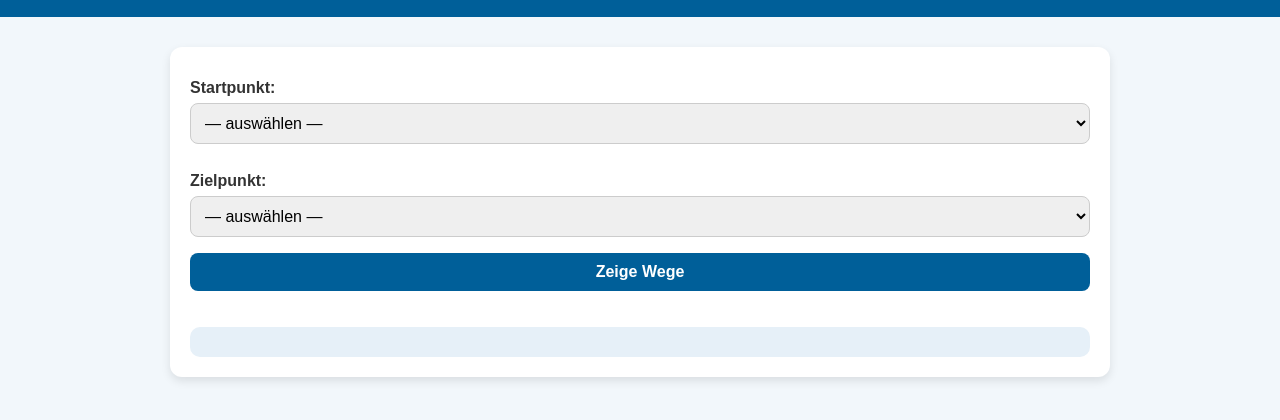
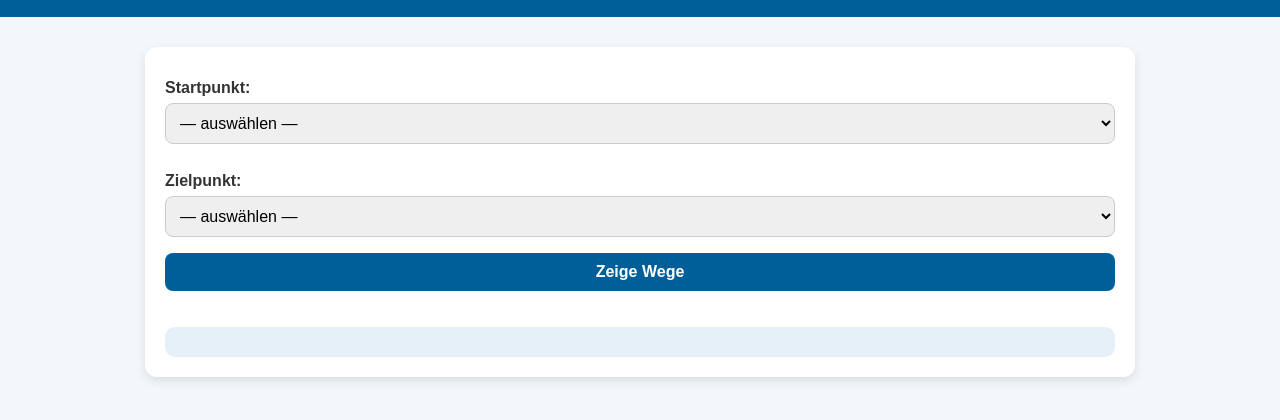
Before and after one commit to meldestellebs-create/bildungswege-tool, a plain HTML site: page index.html in a window 1280 px wide. Shown: the part 60-480 px from the top of the page. Drawn offline with Linux system fonts and the light colour scheme.

Commit message:
Update index.html

```diff
--- a/index.html
+++ b/index.html
@@ -7,7 +7,7 @@
 body { font-family: Arial, sans-serif; background: #f2f7fb; color:#333; margin:0; padding:0;}
 header { background:#005f99; color:white; text-align:center; padding:20px 10px;}
 header h1 { margin:0; font-size:2rem;}
-.container { max-width:900px; margin:30px auto; padding:20px; background:white; border-radius:12px; box-shadow:0 4px 10px rgba(0,0,0,0.1);}
+.container { max-width:950px; margin:30px auto; padding:20px; background:white; border-radius:12px; box-shadow:0 4px 10px rgba(0,0,0,0.1);}
 label { font-weight:bold; display:block; margin:12px 0 6px;}
 select, button { padding:10px; width:100%; border-radius:8px; border:1px solid #ccc; margin-bottom:16px; font-size:1rem;}
 button { background-color:#005f99; color:white; border:none; cursor:pointer; font-weight:bold;}
@@ -60,7 +60,6 @@ button:hover { background-color:#004c7a;}
 </div>
 
 <script>
-// Vollständige Pfade für alle Kombinationen
 const paths = {
   "ohne": {
     "bve":[["Ohne Abschluss","BVE"]],
@@ -96,6 +95,7 @@ const paths = {
     "berufsabschluss":[["VABO","Duale Ausbildung"]],
     "fachhoch":[["VABO","Berufskolleg","Fachhochschulreife"]],
     "abitur":[["VABO","Berufliches Gymnasium","Abitur"]],
+    "meister":[["VABO","Berufsabschluss","Aufstiegsfortbildung","Meister/Techniker/Fachwirt"]],
     "studium":[["VABO","Abitur","Studium"]]
   },
   "avdual": {
@@ -153,12 +153,9 @@ function showPaths(){
   const z=document.getElementById("ziel").value;
   const out=document.getElementById("result");
   out.innerHTML="";
-
   if(!s||!z){ out.innerHTML="Bitte Start und Ziel auswählen."; return; }
-
   const sPaths=paths[s]?.[z];
   if(!sPaths||sPaths.length===0){ out.innerHTML="Keine Wege gefunden."; return; }
-
   sPaths.forEach(pf=>{
     const div=document.createElement("div");
     div.className="path";
@@ -171,5 +168,6 @@ function showPaths(){
   });
 }
 </script>
+
 </body>
 </html>
```
